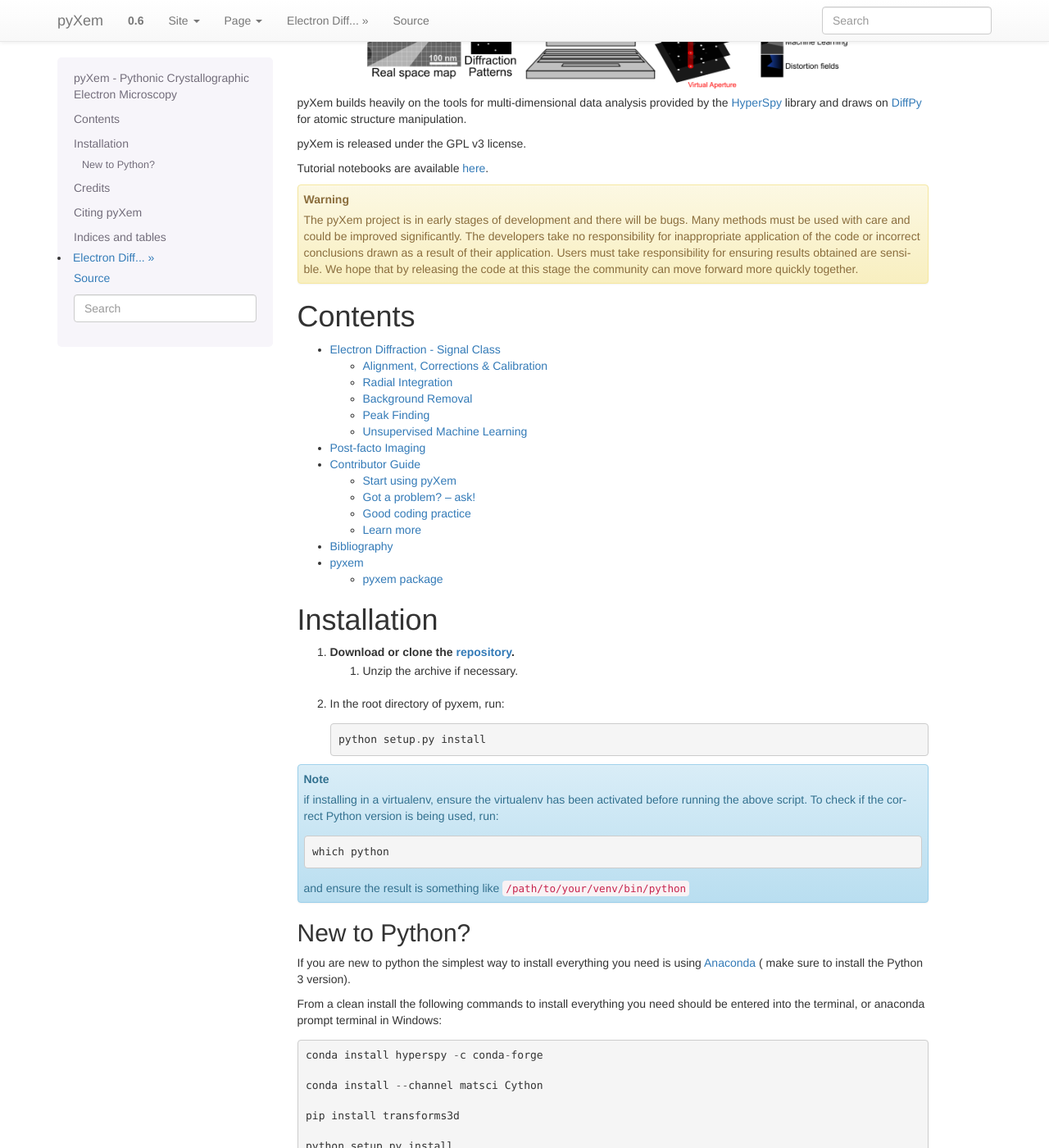
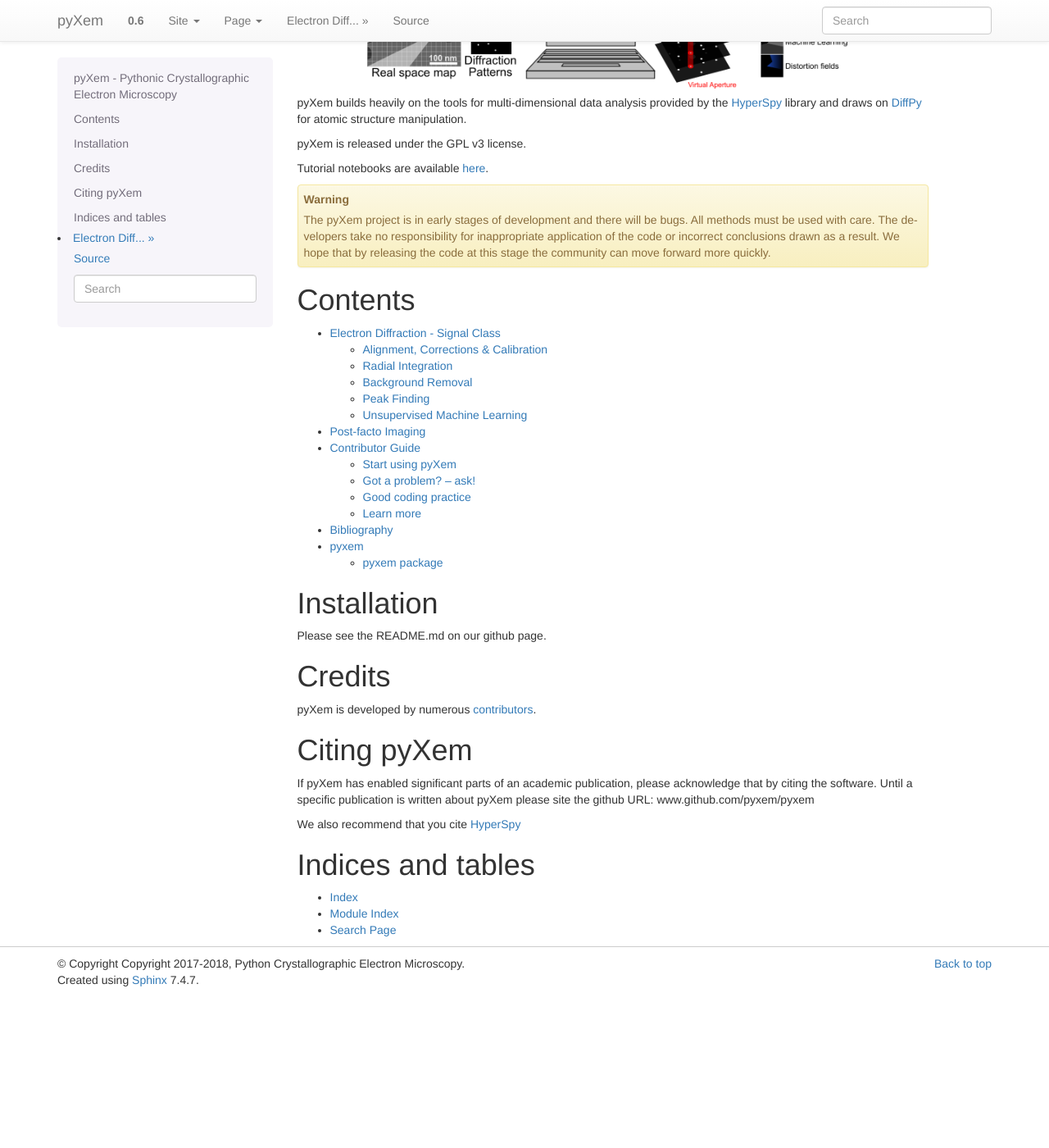
Before and after one commit to pyxem/pyxem, a Sphinx documentation site: the page built from docs/source/index.rst, in a window 1280 px wide and 1400 px high, scrolled down 293 px. Shown: the whole window at 82% size. Built offline with Sphinx 7.4.7, drawn with Linux system fonts in a browser that asks for light colours; after the commit the page ends 1508 px from its top, so only the background shows below that.

Commit message:
Cutting down index.rst

```diff
--- a/docs/source/index.rst
+++ b/docs/source/index.rst
@@ -36,13 +36,9 @@
 .. warning::
 
     The pyXem project is in early stages of development and there will be bugs.
-    Many methods must be used with care and could be improved significantly. The
-    developers take no responsibility for inappropriate application of the code
-    or incorrect conclusions drawn as a result of their application. Users must
-    take responsibility for ensuring results obtained are sensible. We hope that
-    by releasing the code at this stage the community can move forward more quickly
-    together.
-
+    All methods must be used with care. The developers take no responsibility for
+    inappropriate application of the code or incorrect conclusions drawn as a result.
+    We hope that by releasing the code at this stage the community can move forward more quickly.
 
 Contents
 ========
@@ -60,41 +56,7 @@
 Installation
 ============
 
-1. Download or clone the repository_.
-    1. Unzip the archive if necessary.
-2. In the root directory of pyxem, run::
-
-        python setup.py install
-
-.. note:: if installing in a virtualenv, ensure the virtualenv has been
-    activated before running the above script. To check if the correct Python
-    version is being used, run::
-
-        which python
-
-    and ensure the result is something like ``/path/to/your/venv/bin/python``
-
-
-.. _repository: https://github.com/pyxem/pyxem
-
-New to Python?
---------------
-
-If you are new to python the simplest way to install everything you need is using
-`Anaconda <http://www.continuum.io/downloads>`__  ( make sure to install the
-Python 3 version).
-
-From a clean install the following commands to install everything you need should
-be entered into the terminal, or anaconda prompt terminal in Windows::
-
-        conda install hyperspy -c conda-forge
-
-        conda install --channel matsci Cython
-
-        pip install transforms3d
-
-        python setup.py install
-
+Please see the README.md on our github page.
 
 Credits
 =======
```
